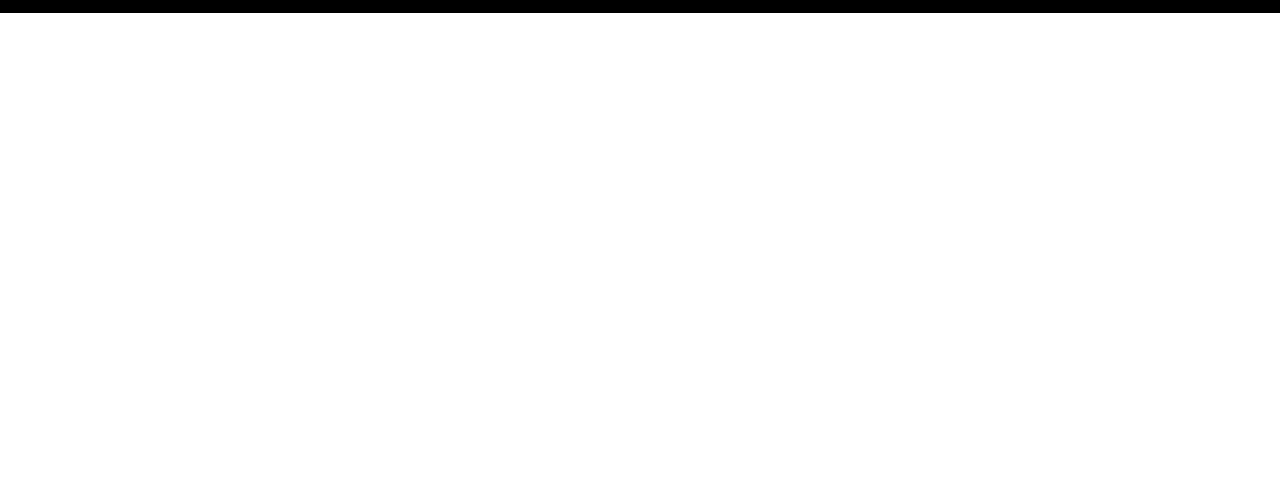
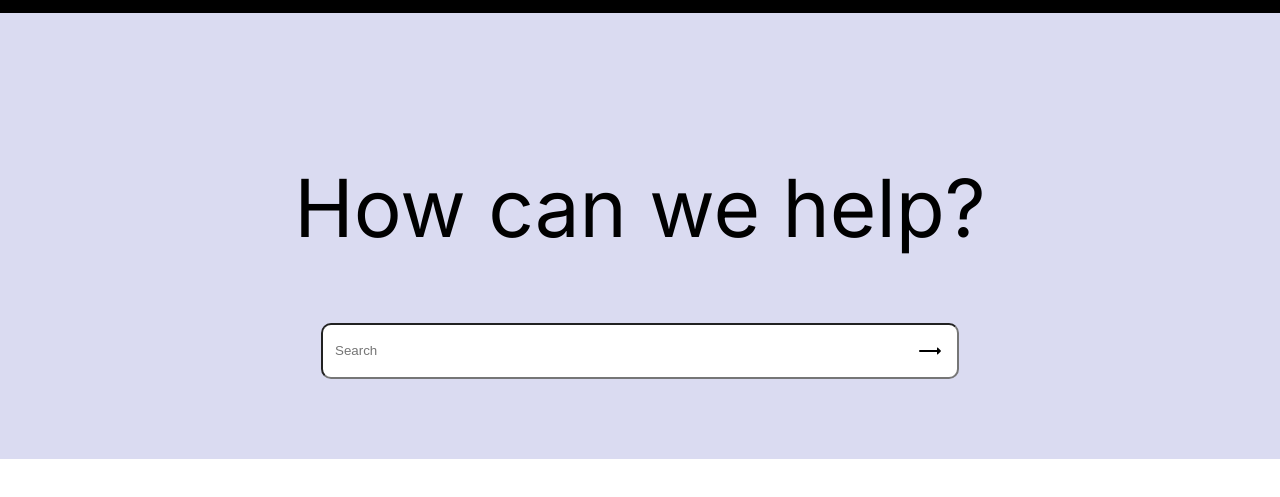
Before and after one commit to MarcosPerez16/abstract-UI-project, a plain HTML site: page index.html in a window 1280 px wide. Shown: the part 59-556 px from the top of the page. Drawn offline with Linux system fonts and the light colour scheme.

Commit message:
Created HTML and CSS for the Hero section.

```diff
--- a/index.html
+++ b/index.html
@@ -35,7 +35,10 @@
 
     <!-- HERO -->
 
-
+    <section class="hero__container">
+        <h1 class="hero__title">How can we help?</h1>
+        <input type="text" placeholder="Search" class="hero__search">
+    </section>
 
 
 
--- a/styles.css
+++ b/styles.css
@@ -108,14 +108,34 @@ html {
   color: #000;
 }
 
-/* things i need to work on
-1. buttons are not the same size
-2. in the input, search placeholder is too far left
-3. Add an image logo instead of just the text
-4. theres too much space between the elements in the header and the end of it,
-compared it to the actual site and see. Need to somehow get rid of that open space
-5. need to add hover and blur effect to the h1, one of them is an a tag and the other is
-the logo. need to figure out how to do that because each have different
-hover animations
-6. need to add an ease in transition to the signin button when it turns
-*/
+/* HERO */
+
+.hero__container {
+  display: flex;
+  flex-direction: column;
+  justify-content: center;
+  align-items: center;
+  background-color: #dadbf1;
+  padding: 80px 20px; /* 80px top & bottom 20px left & right */
+}
+
+.hero__title {
+  font-size: 80px;
+  font-weight: normal;
+}
+
+.hero__search {
+  background-image: url('./images/icons8-right-arrow-24.png');
+  background-repeat: no-repeat;
+  background-position: right 15px center;
+  width: 50%;
+  max-width: 720px;
+  height: 50px;
+  border-radius: 10px;
+  padding-left: 12px; /* Indent placeholder text */
+  transition: border-color 0.2s ease;
+}
+
+.hero__search:hover {
+  border-color: #4c5fd5;
+}
```
Also changed, not shown: images/icons8-right-arrow-24.png (added).
